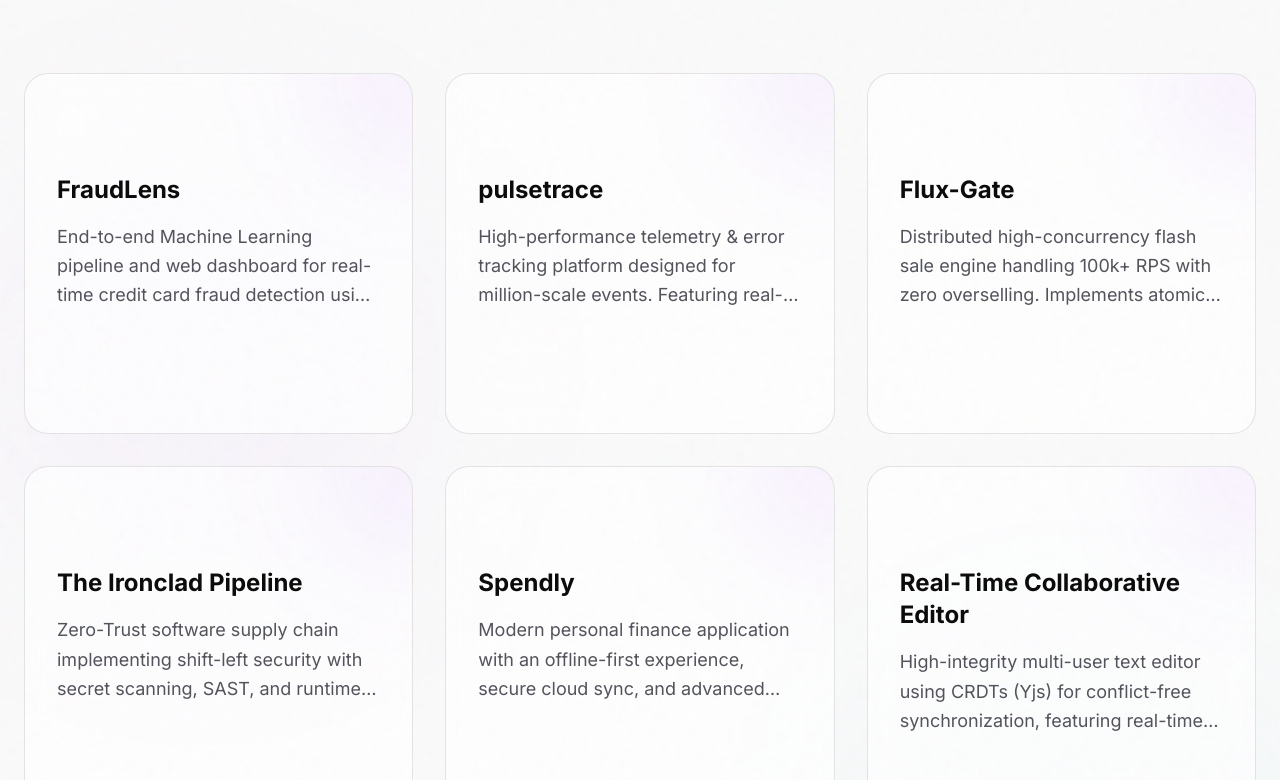
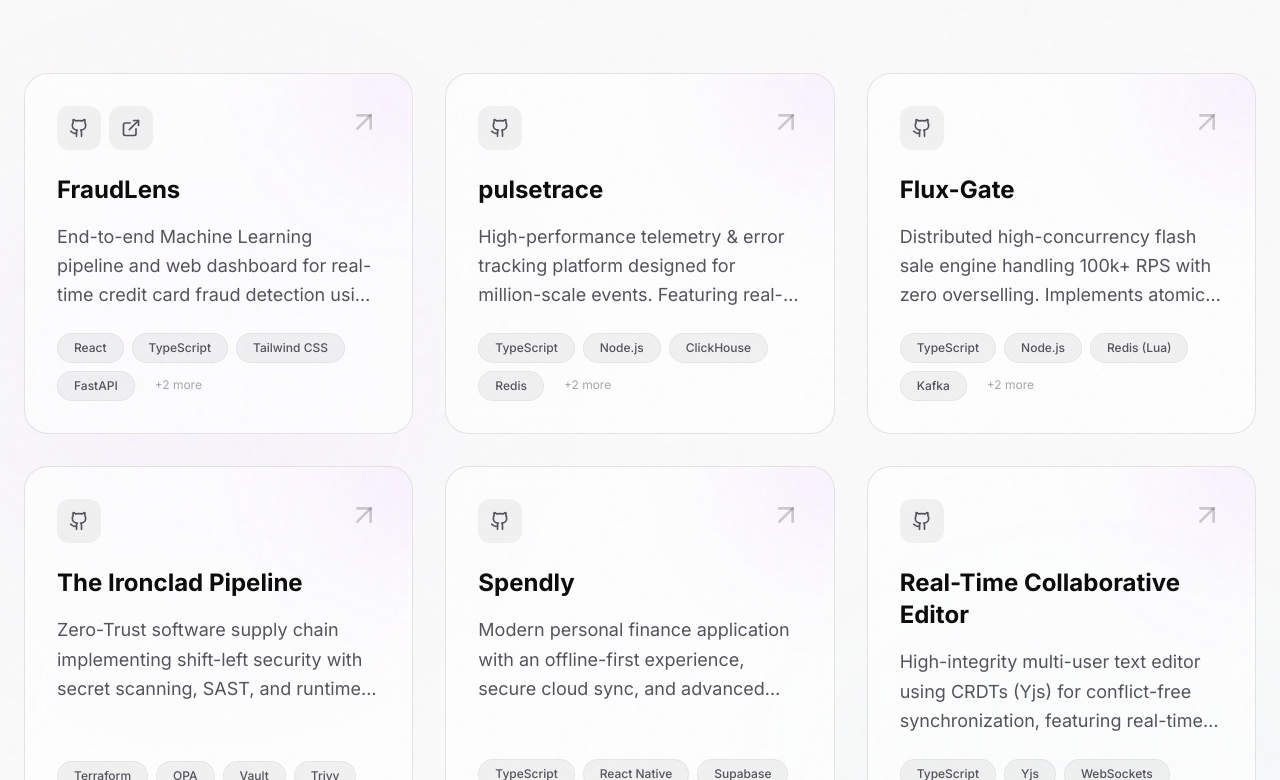
Before and after one commit to KumarDhananjaya/portfolio-new, a Next.js app: page / in a window 1280 px wide. Shown: the part 3660-4440 px from the top of the page. Built offline with nearby package versions, Linux system fonts and the light colour scheme.

Commit message:
style: update ProjectCard with theme-aware colors and hover states

```diff
--- a/components/ui/ProjectCard.tsx
+++ b/components/ui/ProjectCard.tsx
@@ -37,7 +37,7 @@ export const ProjectCard: React.FC<ProjectCardProps> = ({ project, index }) => {
                                     href={project.github}
                                     target="_blank"
                                     rel="noopener noreferrer"
-                                    className="p-3 rounded-xl bg-white/5 hover:bg-white/10 text-white/50 hover:text-white transition-all duration-300"
+                                    className="p-3 rounded-xl bg-foreground/5 hover:bg-foreground/10 text-muted hover:text-foreground transition-all duration-300"
                                 >
                                     <Github size={20} />
                                 </a>
@@ -47,22 +47,22 @@ export const ProjectCard: React.FC<ProjectCardProps> = ({ project, index }) => {
                                     href={project.link}
                                     target="_blank"
                                     rel="noopener noreferrer"
-                                    className="p-3 rounded-xl bg-white/5 hover:bg-white/10 text-white/50 hover:text-white transition-all duration-300"
+                                    className="p-3 rounded-xl bg-foreground/5 hover:bg-foreground/10 text-muted hover:text-foreground transition-all duration-300"
                                 >
                                     <ExternalLink size={20} />
                                 </a>
                             )}
                         </div>
-                        <div className="text-white/20 group-hover:text-purple-400/50 transition-colors duration-500">
+                        <div className="text-foreground/20 group-hover:text-purple-400/50 transition-colors duration-500">
                             <ArrowUpRight size={32} />
                         </div>
                     </div>
 
-                    <h3 className="text-2xl font-bold mb-4 group-hover:text-purple-400 transition-colors duration-300 decoration-purple-500/0 decoration-2 underline-offset-8 group-hover:decoration-purple-500/50">
+                    <h3 className="text-2xl font-bold mb-4 group-hover:text-purple-500 transition-colors duration-300 decoration-purple-500/0 decoration-2 underline-offset-8 group-hover:decoration-purple-500/50">
                         {project.title}
                     </h3>
 
-                    <p className="text-muted text-lg leading-relaxed mb-6 line-clamp-3 group-hover:text-white/90 transition-colors duration-300">
+                    <p className="text-muted text-lg leading-relaxed mb-6 line-clamp-3 group-hover:text-foreground/90 transition-colors duration-300">
                         {project.description}
                     </p>
                 </div>
@@ -71,13 +71,13 @@ export const ProjectCard: React.FC<ProjectCardProps> = ({ project, index }) => {
                     {project.technologies.slice(0, 4).map((tech) => (
                         <span
                             key={tech}
-                            className="px-4 py-1.5 rounded-full text-xs font-medium border border-white/5 bg-white/5 text-white/60 group-hover:border-purple-500/30 group-hover:text-purple-300 transition-all duration-500"
+                            className="px-4 py-1.5 rounded-full text-xs font-medium border border-foreground/5 bg-foreground/5 text-muted group-hover:border-purple-500/30 group-hover:text-purple-500 transition-all duration-500"
                         >
                             {tech}
                         </span>
                     ))}
                     {project.technologies.length > 4 && (
-                        <span className="px-3 py-1.5 text-xs text-white/30">
+                        <span className="px-3 py-1.5 text-xs text-muted/50">
                             +{project.technologies.length - 4} more
                         </span>
                     )}
```
